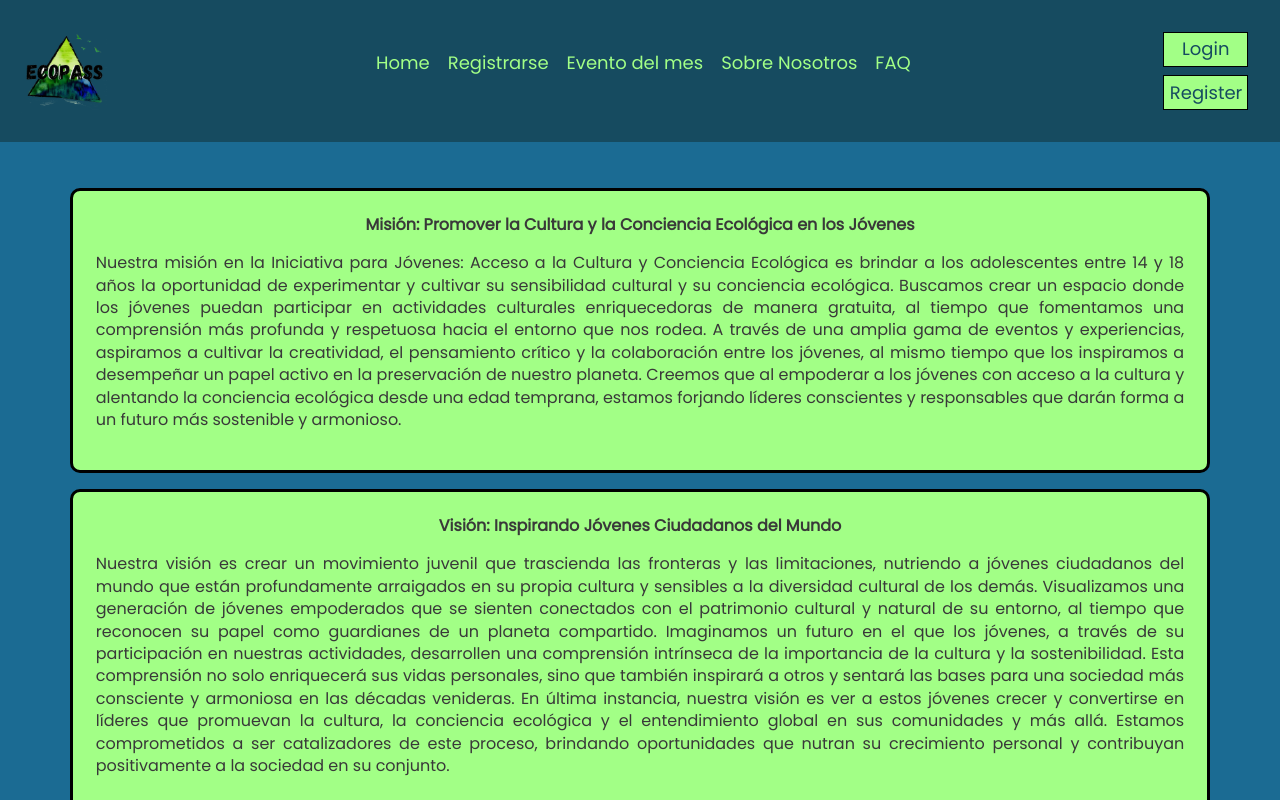
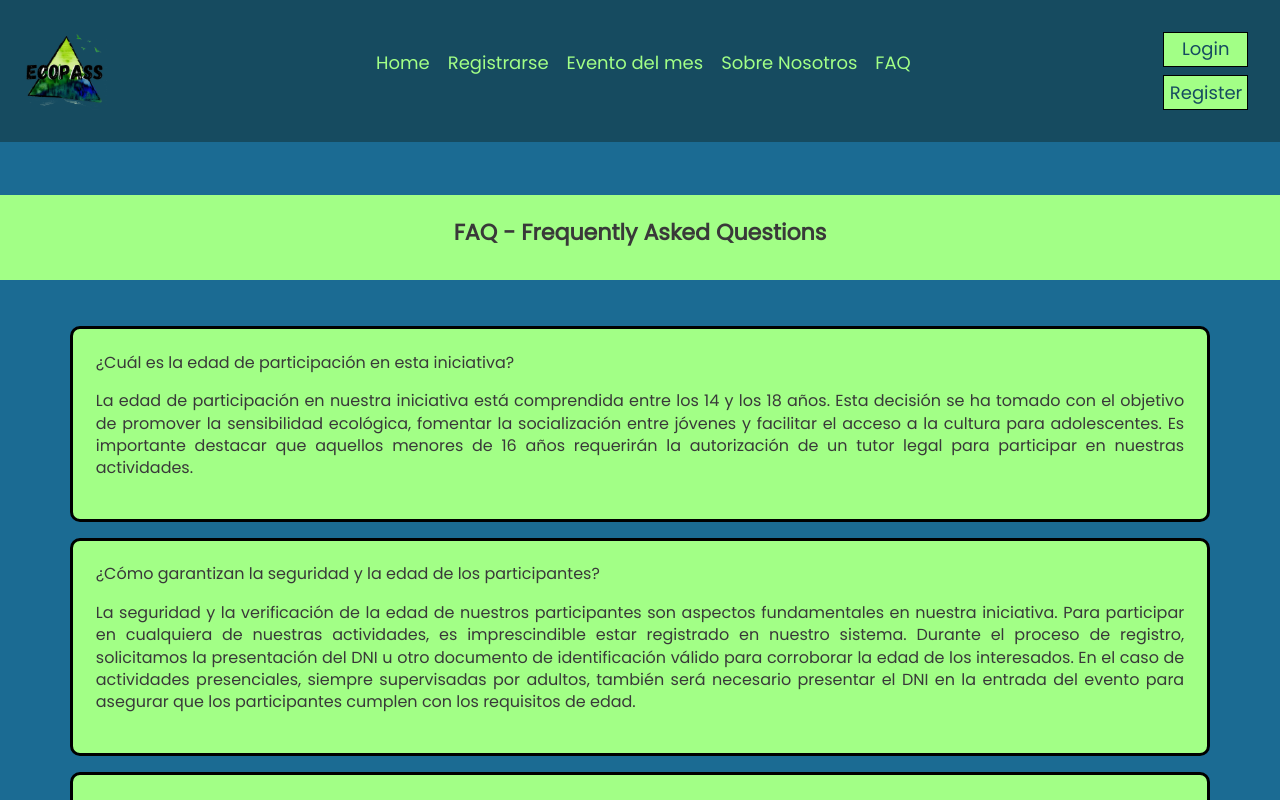
Before and after one commit to LidiaLG/ecopass-react, a React (Create React App) app in the folder ecopass-react/: page /faq in a window 1280 px wide. Shown: the top 800 px of the page. Built offline with nearby package versions, Linux system fonts and the light colour scheme.

Commit message:
vista faq acabada

```diff
--- a/ecopass-react/src/App.js
+++ b/ecopass-react/src/App.js
@@ -1,15 +1,17 @@
 import './App.css';
 import Footer from './components/Footer';
-import MisionVision from './components/MisionVision';
-// import Login from './components/Login';
+// import MisionVision from './layouts/MisionVision';
+// import Login from './layouts/Login';
 import Navbar from './components/Navbar';
+import Faq from './layouts/Faq';
 
 function App() {
   return (
     <>
       <Navbar></Navbar>
       {/* <Login></Login> */}
-      <MisionVision></MisionVision>
+      {/* <MisionVision></MisionVision> */}
+      <Faq></Faq>
       <Footer></Footer>
     </>
   );
--- /dev/null
+++ b/ecopass-react/src/layouts/Faq.js
@@ -0,0 +1,73 @@
+import React, { useEffect, useState } from 'react'
+import './faq.css'
+
+const Faq = () => {
+    const [faqData, setFaqData] = useState({ preguntas: [] });
+
+    useEffect(() => {
+        const jsonQuestions = `{
+            "preguntas": [
+              {
+                "id": 1,
+                "pregunta": "¿Cuál es la edad de participación en esta iniciativa?",
+                "respuesta": "La edad de participación en nuestra iniciativa está comprendida entre los 14 y los 18 años. Esta decisión se ha tomado con el objetivo de promover la sensibilidad ecológica, fomentar la socialización entre jóvenes y facilitar el acceso a la cultura para adolescentes. Es importante destacar que aquellos menores de 16 años requerirán la autorización de un tutor legal para participar en nuestras actividades."
+            },
+            {
+                "id": 2,
+                "pregunta": "¿Cómo garantizan la seguridad y la edad de los participantes?",
+                "respuesta": "La seguridad y la verificación de la edad de nuestros participantes son aspectos fundamentales en nuestra iniciativa. Para participar en cualquiera de nuestras actividades, es imprescindible estar registrado en nuestro sistema. Durante el proceso de registro, solicitamos la presentación del DNI u otro documento de identificación válido para corroborar la edad de los interesados. En el caso de actividades presenciales, siempre supervisadas por adultos, también será necesario presentar el DNI en la entrada del evento para asegurar que los participantes cumplen con los requisitos de edad."
+            },
+            {
+                "id": 3,
+                "pregunta": "¿Las actividades tienen algún coste?",
+                "respuesta": "Todas nuestras actividades son totalmente gratuitas. Queremos que nuestros jóvenes puedan acceder a la cultura y disfrutar de experiencias enriquecedoras sin que ello implique un desembolso económico. Además, hemos establecido bases de participación que permiten a los jóvenes conseguir bonificaciones, como entradas gratuitas a eventos o descuentos, para facilitar aún más su acceso a la cultura."
+            },
+            {
+                "id": 4,
+                "pregunta": "¿Quién organiza esta iniciativa?",
+                "respuesta": "Esta iniciativa está auspiciada por el ayuntamiento de Barcelona y la Diputación Provincial de Barcelona. Contamos con la colaboración de patrocinadores, tanto del ámbito privado como público, que comparten nuestro interés en promover el acceso a la cultura y fomentar la conciencia ecológica entre los jóvenes."
+            },
+            {
+                "id": 5,
+                "pregunta": "¿Cómo puedo apuntarme a las actividades?",
+                "respuesta": "Para participar en nuestras actividades, es necesario ser un usuario registrado y cumplir con los requisitos de edad establecidos. Una vez registrado y logueado en nuestra web, podrás acceder al apartado Evento del Mes. Desde allí, simplemente haz clic en el botón ¡Apúntate! y reserva tu plaza para la actividad que desees. En el mismo apartado de la web, encontrarás las bases de participación específicas para cada evento o actividad, donde se detallan más información y posibles bonificaciones."
+            },
+            {
+                "id": 6,
+                "pregunta": "¿Puedo proponer nuevas actividades?",
+                "respuesta": "¡Por supuesto! Valoramos enormemente las sugerencias y comentarios de nuestros jóvenes participantes. Si tienes alguna idea o propuesta de actividad, simplemente haz clic en Contacta con nosotros y envíanos todos tus comentarios y sugerencias. Estamos abiertos a nuevas iniciativas que enriquezcan nuestra oferta cultural y fomenten la conciencia ecológica."
+            }
+          ]
+        }`;
+
+        const faq = JSON.parse(jsonQuestions);
+        setFaqData(faq);
+    }, []);
+
+  return (
+    <>
+        <div class="row">
+            <div class="divider"></div>
+        </div>
+        <div class="title"><div class="titlesection"><h1>FAQ - Frequently Asked Questions</h1></div></div>
+        <div class="container">
+            <div class="row">
+                <div class="divider"></div>
+            </div>
+            <div class="row" id="FAQ">
+                {faqData.preguntas.map((question) => (
+                    <div key={question.id} className="box">
+                    <p className="infotitle">{question.pregunta}</p>
+                    <p className="info">{question.respuesta}</p>
+                  </div>
+                ))}
+            </div>
+        </div>
+        <div class="row">
+            <div class="divider"></div>
+        </div>
+    </>
+  )
+}
+
+export default Faq
--- /dev/null
+++ b/ecopass-react/src/layouts/faq.css
@@ -0,0 +1,64 @@
+* {font-family: 'Poppins', sans-serif;}
+
+body {
+    background-color: #1B6B93;
+}
+
+.box {
+    background-color: #a2ff86;
+    border: 3px solid black;
+    border-radius: 10px;
+    padding: 10%;
+    text-align: justify;
+    margin-bottom: 1em;
+}
+
+.container {
+    background-color: #1B6B93;
+}
+
+.divider {
+    background-color: #1B6B93;
+    padding: 5%;
+}
+
+.titlesection {
+    background-color: #a2ff86;
+    text-align: center;
+    padding-top: 5%;
+    padding-bottom: 5%;
+}
+
+.title {
+    width: 100%;
+    margin-right: 0% !important;
+    margin-left: 0% !important;
+    font-weight: bolder;
+}
+
+.titlesection h1 {
+    font-weight: bolder;
+    font-size: 138.5%;
+}
+
+
+.question {
+    font-weight: bold;
+}
+
+@media screen and (min-width: 992px) {
+    .box {
+        border: 3px solid black;
+        padding-top: 2%;
+        padding-bottom: 2%;
+        padding-right: 2%;
+        padding-left: 2%;
+    }
+    .divider {
+        padding: 2%;
+    }
+    .titlesection {
+        padding-top: 2%;
+        padding-bottom: 2%;
+    }
+}
```
Also changed, not shown: ecopass-react/src/layouts/Login.css (renamed from ecopass-react/src/components/Login.css), ecopass-react/src/layouts/Login.js (renamed from ecopass-react/src/components/Login.js), ecopass-react/src/layouts/MisionVision.js (renamed from ecopass-react/src/components/MisionVision.js), ecopass-react/src/layouts/misionVision.css (renamed from ecopass-react/src/components/misionVision.css).
